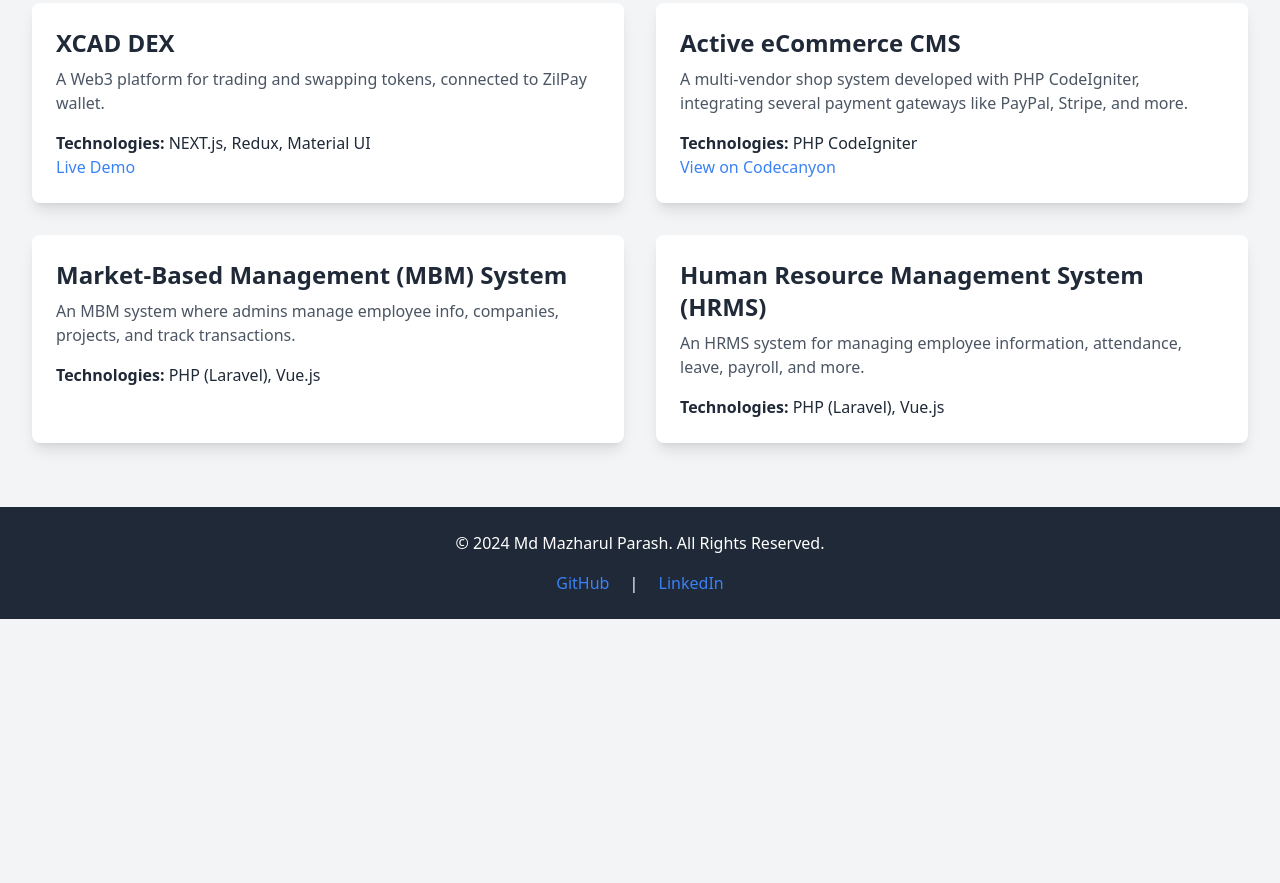
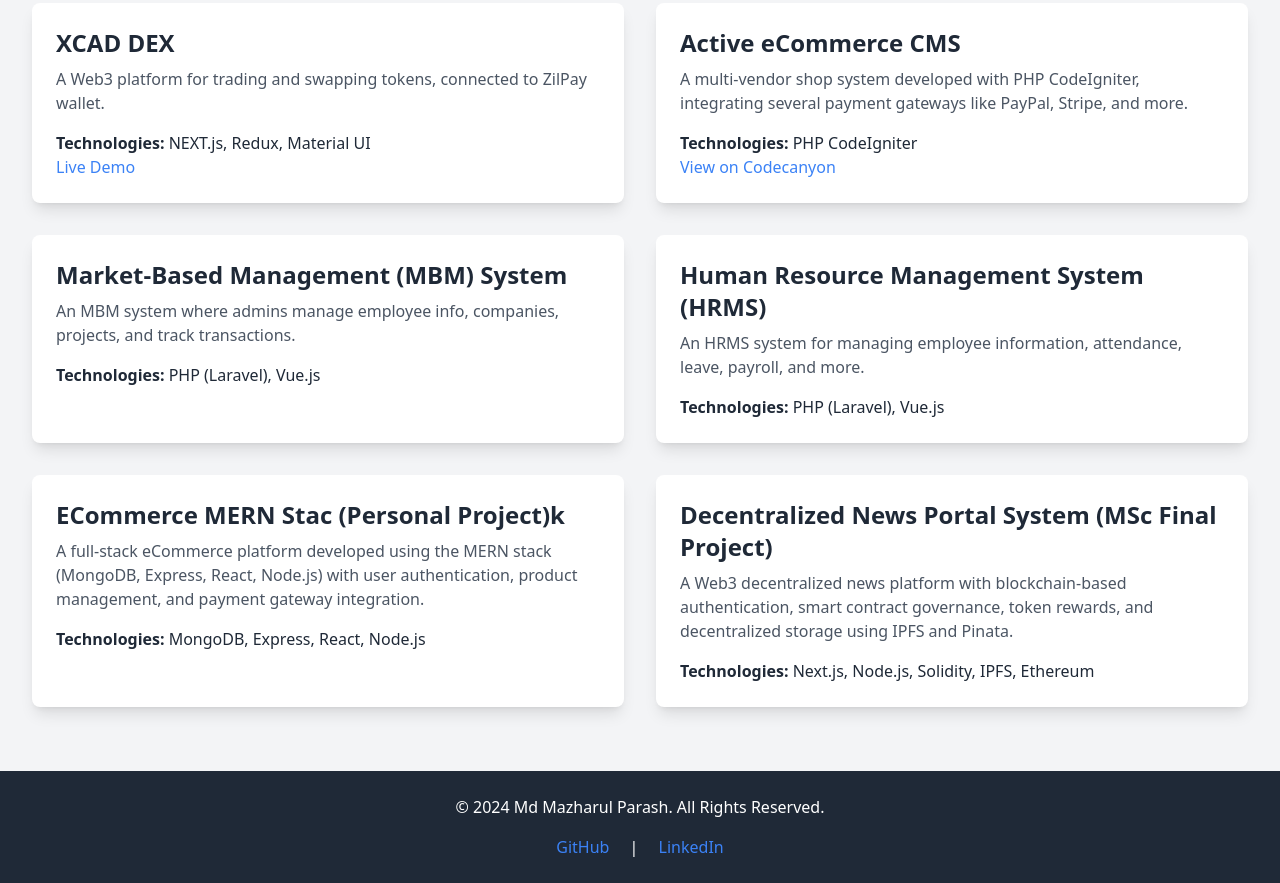
Before and after one commit to mazharulparash/portfolio, a plain HTML site: page index.html in a window 1280 px wide. Shown: the part 1069-1952 px from the top of the page. Before the commit the page ends 1688 px from the top, so only its background shows below. Drawn offline with nearby package versions, Linux system fonts and the light colour scheme.

Commit message:
Update index.html

```diff
--- a/index.html
+++ b/index.html
@@ -79,6 +79,20 @@
                 <p><strong>Technologies:</strong> PHP (Laravel), Vue.js</p>
             </div>
 
+            <!-- Project 7: ECommerce MERN Stack -->
+            <div class="bg-white p-6 rounded-lg shadow-lg">
+                <h3 class="text-2xl font-bold mb-2">ECommerce MERN Stac (Personal Project)k</h3>
+                <p class="text-gray-600 mb-4">A full-stack eCommerce platform developed using the MERN stack (MongoDB, Express, React, Node.js) with user authentication, product management, and payment gateway integration.</p>
+                <p><strong>Technologies:</strong> MongoDB, Express, React, Node.js</p>
+            </div>
+
+            <!-- Project 8: Decentralized News Portal System -->
+            <div class="bg-white p-6 rounded-lg shadow-lg">
+                <h3 class="text-2xl font-bold mb-2">Decentralized News Portal System (MSc Final Project)</h3>
+                <p class="text-gray-600 mb-4">A Web3 decentralized news platform with blockchain-based authentication, smart contract governance, token rewards, and decentralized storage using IPFS and Pinata.</p>
+                <p><strong>Technologies:</strong> Next.js, Node.js, Solidity, IPFS, Ethereum</p>
+            </div>
+
         </div>
     </section>
 
```
